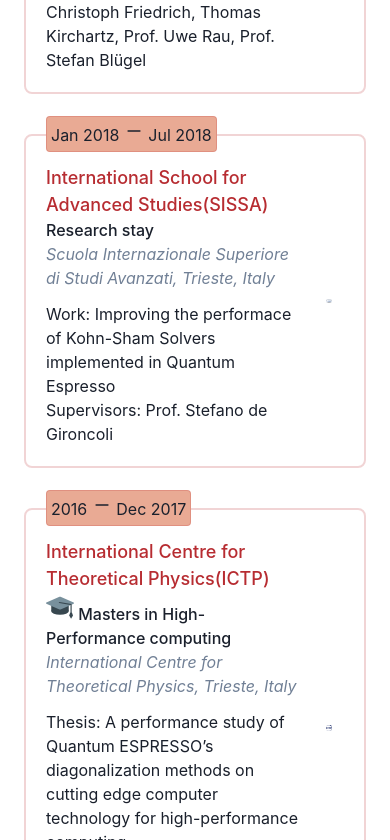
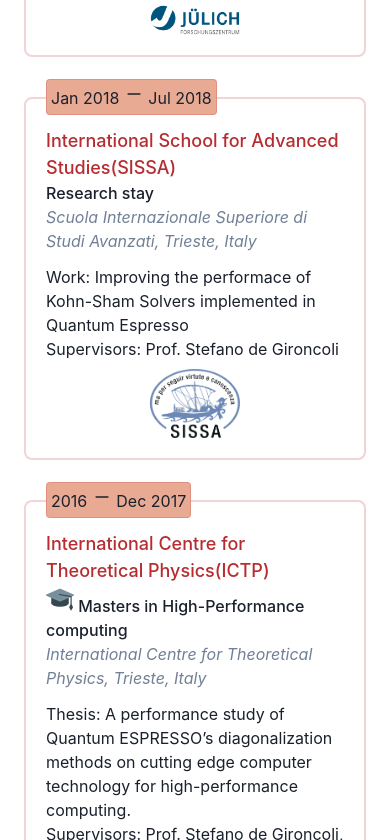
Before and after one commit to anoopkcn/anoopkcn, a React (Create React App) app: page / in a window 390 px wide. Shown: the part 7044-7884 px from the top of the page. Built offline with nearby package versions, Linux system fonts and the light colour scheme.

Commit message:
Experiances made compatiable with mobile devices

```diff
--- a/src/components/elements.jsx
+++ b/src/components/elements.jsx
@@ -1,5 +1,4 @@
 import {
-  Center,
   Flex,
   Grid,
   GridItem,
@@ -7,7 +6,6 @@ import {
   Image,
   HStack,
   Link as CLink,
-  Spacer,
   useColorMode,
   useColorModeValue,
   Heading,
@@ -261,14 +259,15 @@ export const SkillsItem = ({ data }) => {
   );
 };
 
-// experiances section
+// Experiences section
 export const TimelineItem = ({ data }) => {
   const bg = useColorModeValue("#E9AA94", "#E36A41");
+  const bColor = useColorModeValue("RGB(183, 44, 49, 0.2)","#E36A41")
   return (
     <Box
       borderWidth="2px"
       borderRadius="lg"
-      borderColor="RGB(183, 44, 49, 0.2)"
+      borderColor={bColor}
       p="5"
       mt="5"
       mb="10"
@@ -286,8 +285,8 @@ export const TimelineItem = ({ data }) => {
         >
           {data.meta.from} <Icon as={FiMinus} w="5" h="5" /> {data.meta.to}
         </Box>
-        <Flex>
-          <Box w="85%" mt="2">
+        <Flex direction={["column", "column", "row", "row"]}>
+          <Box w={{base:"100%", md:"85%"}} my="2">
             <Box fontWeight="500" fontSize="large" color="RGB(183, 44, 49)">
               {data.meta.place}
             </Box>
@@ -300,9 +299,7 @@ export const TimelineItem = ({ data }) => {
             </Box>
             {data.text}
           </Box>
-          <Spacer />
-          <Center w="10%" p="3" borderRadius="8" bg="white">
-            <Box>
+          <Box m="auto" borderRadius="5" bg="white" w={{base:"30%", md:"10%"}}>
               <CLink
                 isExternal
                 aria-label={data.meta.link.text}
@@ -310,8 +307,7 @@ export const TimelineItem = ({ data }) => {
               >
                 <Image src={data.meta.image} alt="image" />
               </CLink>
-            </Box>
-          </Center>
+          </Box>
         </Flex>
       </Box>
     </Box>
--- a/src/components/footer.jsx
+++ b/src/components/footer.jsx
@@ -24,7 +24,7 @@ function FooterContent() {
           <MenuItem pb="2" to="/#about">About</MenuItem>
           <MenuItem pb="2" to="/#projects">Projects</MenuItem>
           <MenuItem pb="2" to="/#skills">Skills</MenuItem>
-          <MenuItem pb="2" to="/#">Experiences</MenuItem>
+          <MenuItem pb="2" to="/#experiences">Experiences</MenuItem>
           <MenuItem to="/posts">Posts</MenuItem>
         </Box>
         <Spacer />
```
